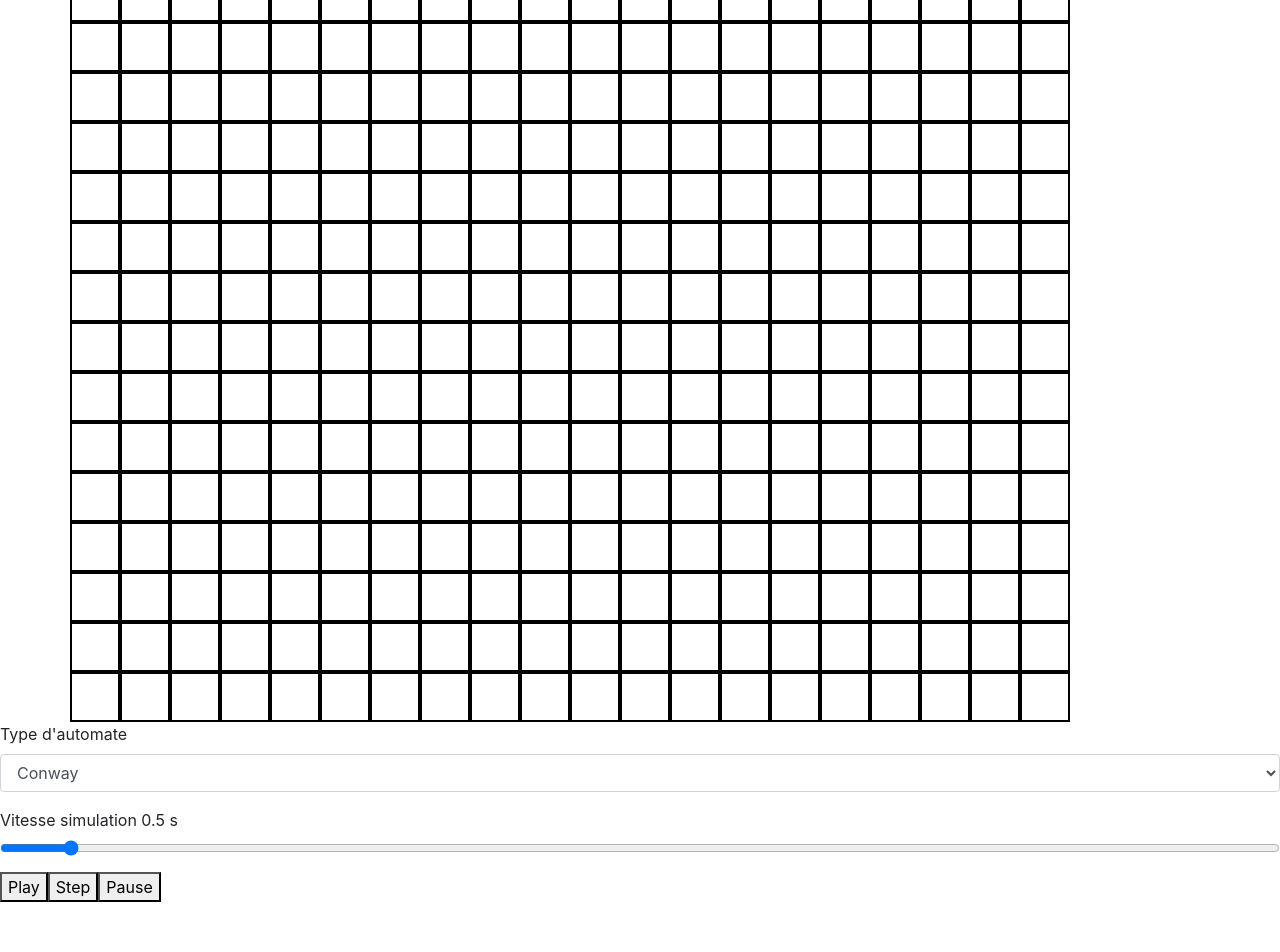
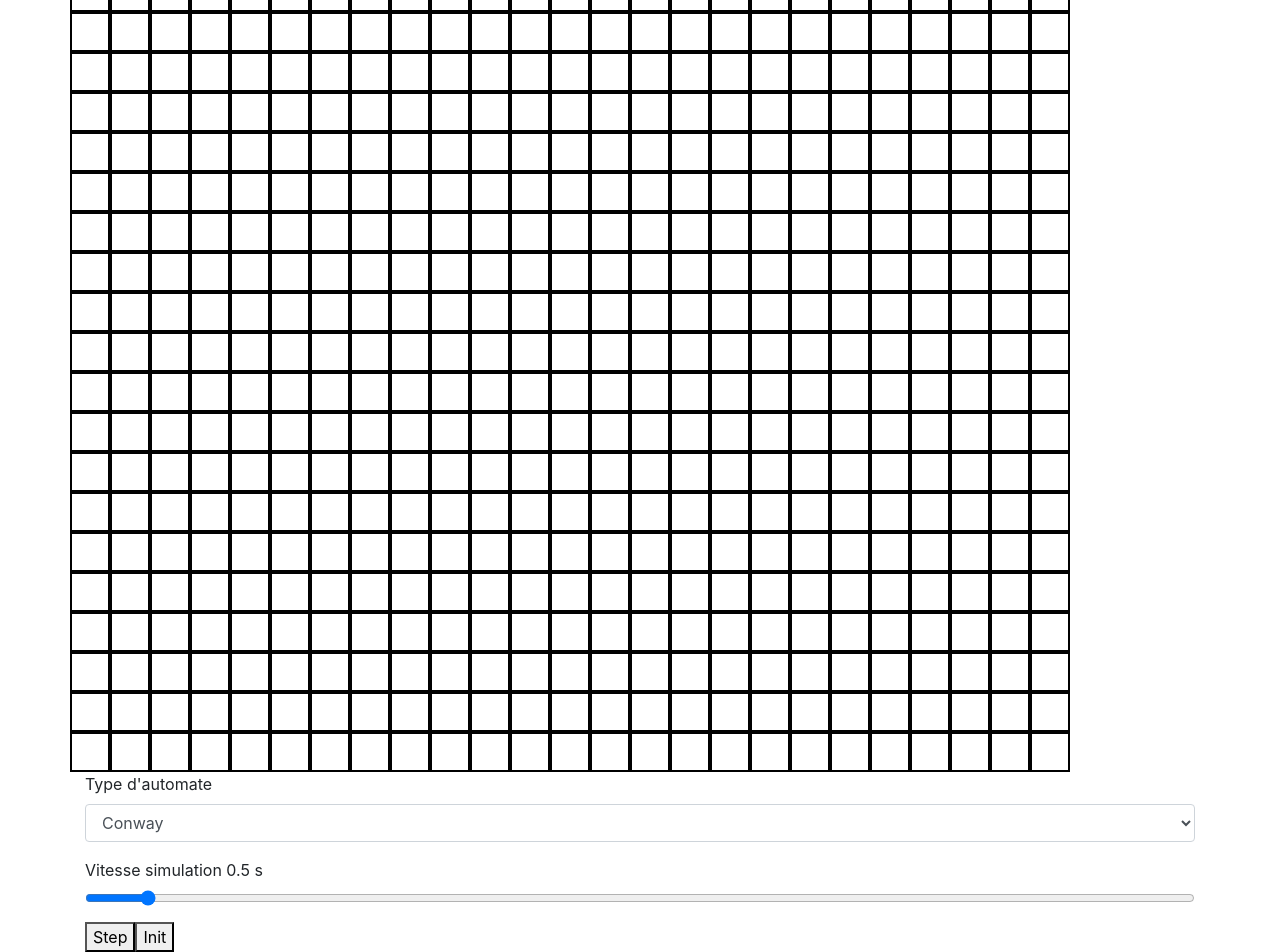
Before and after one commit to theorisons/cellularAutomatonVisualisation, a React (Create React App) app: page / in a window 1280 px wide. Shown: the part 84-1036 px from the top of the page. Before the commit the page ends 986 px from the top, so only its background shows below. Built offline with nearby package versions, Linux system fonts and the light colour scheme.

Commit message:
OK Conway

```diff
--- a/src/App.js
+++ b/src/App.js
@@ -3,9 +3,9 @@ import CellularGame from "./Logic/CellularGame";
 
 function App() {
   return (
-    <div>
+    <main className="container">
       <CellularGame />
-    </div>
+    </main>
   );
 }
 
--- a/src/Display/Bloc.css
+++ b/src/Display/Bloc.css
@@ -1,6 +1,6 @@
 .bloc {
-  width: 50px;
-  height: 50px;
+  width: 40px;
+  height: 40px;
   border: 2px solid black;
 
   transition: background-color 0.4s;
--- a/src/Display/Windows.js
+++ b/src/Display/Windows.js
@@ -2,37 +2,20 @@ import React from "react";
 import Bloc from "./Bloc";
 
 export default class Windows extends React.Component {
-  componentDidMount() {
-    // When the component mount, add event on click
-    // Handle when the user click outside the blocs
-    document.addEventListener("click", this.handleClic);
-    // document.addEventListener("mouseup", () => console.log("UP"));
-  }
-
-  componentWillUnmount() {
-    // When the component die, remove the event on click
-    document.removeEventListener("click", this.handleClic);
-  }
-
   handleStateChange = (x, y) => {
-    // Function is call by the children
+    // Function call by the children
     // If the user is clicking, change the value of the calling bloc
     let currentState = this.props.getState();
 
     if (currentState.click) {
-      currentState.cells[y][x] = currentState.cells[y][x] === 0 ? 1 : 0;
+      currentState.cells[y][x] = currentState.cells[y][x] === 0 ? 1 : 0; // Change the cell status
       this.props.setValues(currentState);
     }
   };
 
   handleUserClicInsideBloc = (x, y, clickEvent) => {
-    // Function is call by the children
+    // Function call by the children
     // Handle is the user is clicking inside a bloc
-
-    // Stop the propagation of the event
-    // Prevent to get catch by the listener
-    clickEvent.stopPropagation();
-    clickEvent.nativeEvent.stopImmediatePropagation();
 
     let nextState = this.props.getState();
 
@@ -42,15 +25,6 @@ export default class Windows extends React.Component {
       this.handleStateChange(x, y);
     }
     this.props.setValues(nextState);
-  };
-
-  handleClic = () => {
-    // Handle is the user is clicking outside the blocs
-    let nextState = this.state;
-
-    nextState.click = !nextState.click;
-
-    this.setState(nextState);
   };
 
   displayBlocs() {
@@ -75,6 +49,6 @@ export default class Windows extends React.Component {
   }
 
   render() {
-    return <div className="container">{this.displayBlocs()}</div>;
+    return <div>{this.displayBlocs()}</div>;
   }
 }
--- a/src/Logic/Algo/Automate.js
+++ b/src/Logic/Algo/Automate.js
@@ -8,6 +8,7 @@ export class Automate {
   }
 
   getMatrix() {
+    // Return the current matrix of the state of cells
     return this.matrix;
   }
 
@@ -23,7 +24,8 @@ export class Automate {
     };
 
     for (let r = 0; r < this.nbR; r++) {
-      tmpR = [];
+      // Iterate over the board, on apply rules on each cell
+      tmpR = []; // Next row of the matrix
       position.y = r;
 
       for (let c = 0; c < this.nbC; c++) {
@@ -33,6 +35,8 @@ export class Automate {
 
       nMatrix.push(tmpR);
     }
+
+    this.matrix = nMatrix;
 
     return nMatrix;
   }
@@ -50,6 +54,7 @@ export class Automate {
     // vToCheck is the state of the neighbour to check
     const { x, y } = position;
 
+    // Values to iterate (ie Neighboors)
     const startRow = this.start(y);
     const endRow = this.end(y, this.nbR);
 
@@ -59,11 +64,12 @@ export class Automate {
     let compt = 0;
 
     for (let r = startRow; r <= endRow; r++) {
+      // Iterate over the neighboors
       for (let c = startCol; c <= endCol; c++) {
         if (r !== y || c !== x) {
           // We don't count the cell itself
           if (this.matrix[r][c] === vToCheck) {
-            // Count the living cells
+            // Count the state of the cell
             compt += 1;
           }
         }
--- a/src/Logic/CellularGame.js
+++ b/src/Logic/CellularGame.js
@@ -6,27 +6,30 @@ import { Conway } from "./Algo/Conway";
 import { TYPE_SIMULATION } from "../constantes/Constantes";
 
 const INIT_CONTROLS = {
+  // Initial state of the controls section
   speed: 0.5,
   type: TYPE_SIMULATION[0]
 };
 
 const INIT_WINDOWS = {
+  // Initial state of the windows section
   click: false, // To handle when the user click
-  nbR: 15, // Number of rows
-  nbC: 20, // Number of columns
-  size: 50, // Size of the blocs
+  nbR: 20, // Number of rows
+  nbC: 25, // Number of columns
+  size: 20, // Size of the blocs
   cells: [] // represent the board. Matrix of int
 };
 
 const initCells = (nbRows, nbColumns) => {
-  // Init all the cells at 0
+  // Init all the cells at 0 in the matrix
   let matrix = [];
   let tmpRow = [];
 
   for (let r = 0; r < nbRows; r++) {
+    // iterate over the rows and columns of the matrix
     tmpRow = [];
     for (let c = 0; c < nbColumns; c++) {
-      tmpRow.push(0);
+      tmpRow.push(0); // set value to 0
     }
     matrix.push(tmpRow);
   }
@@ -34,36 +37,59 @@ const initCells = (nbRows, nbColumns) => {
 };
 
 export default class CellularGame extends React.Component {
+  // CellularGame contains the state of the controls and Windows sections
   constructor(props) {
     super(props);
+
+    this.automate = null;
+
     this.state = {
       controls: {
         ...INIT_CONTROLS
       },
       windows: {
         ...INIT_WINDOWS,
-        cells: initCells(INIT_WINDOWS.nbR, INIT_WINDOWS.nbC) // Current states of the board
+        cells: initCells(INIT_WINDOWS.nbR, INIT_WINDOWS.nbC) // Init an empty board
       }
     };
   }
 
+  step = () => {
+    // Compute the next state
+    let nextStateWindows = this.getStateWindows();
+    nextStateWindows.cells = this.automate.next();
+
+    nextStateWindows.bob = Math.random();
+
+    this.setStateWindows(nextStateWindows);
+  };
+
+  init = () => {
+    // Init the automate
+    this.automate = new Conway(this.state.windows.cells);
+  };
+
   setStateWindows = newWindows => {
+    // Set the state of the windows part
     let nextState = this.state;
     nextState.windows = newWindows;
     this.setState(nextState);
   };
 
   setStateControls = newControls => {
+    // Set the state of the controls part
     let nextState = this.state;
     nextState.controls = newControls;
     this.setState(nextState);
   };
 
   getStateWindows = () => {
+    // Get the state of the windows part
     return this.state.windows;
   };
 
   getStateControls = () => {
+    // Get the state of the controls part
     return this.state.controls;
   };
 
@@ -80,6 +106,8 @@ export default class CellularGame extends React.Component {
         <Controls
           getState={this.getStateControls}
           setValues={this.setStateControls}
+          step={this.step}
+          init={this.init}
         />
       </div>
     );
--- a/src/Logic/Controls.js
+++ b/src/Logic/Controls.js
@@ -1,12 +1,15 @@
 import React from "react";
+
 import { TYPE_SIMULATION } from "../constantes/Constantes";
 
 export default class Controls extends React.Component {
   displayOptions() {
+    // Display the differents options to simulate
     return TYPE_SIMULATION.map(el => <option key={el}>{el}</option>);
   }
 
   updateValue = (event, stateTarget) => {
+    // update the state
     let nextState = this.props.getState();
     const value = event.target.value;
 
@@ -19,7 +22,9 @@ export default class Controls extends React.Component {
     const { speed, type } = this.props.getState();
 
     return (
-      <form>
+      <form
+        onSubmit={e => e.preventDefault()} // Avoid the submit when click on button
+      >
         <div className="form-group">
           <label>Type d'automate</label>
           <select
@@ -46,9 +51,9 @@ export default class Controls extends React.Component {
             }}
           />
         </div>
-        <button>Play</button>
-        <button>Step</button>
-        <button>Pause</button>
+
+        <button onClick={() => this.props.step()}>Step</button>
+        <button onClick={() => this.props.init()}>Init</button>
       </form>
     );
   }
```
